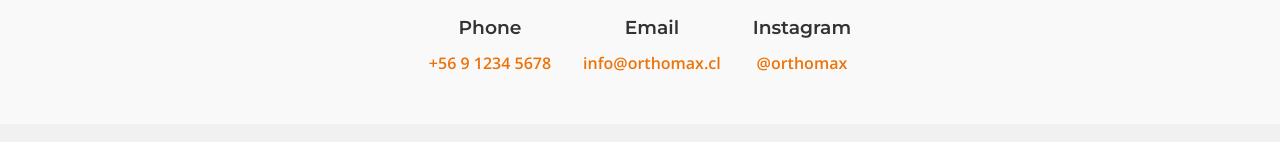
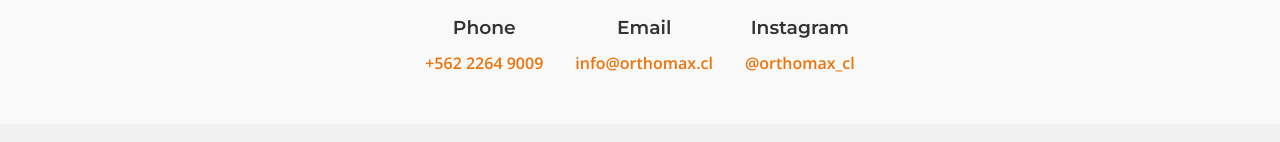
Before and after one commit to LucasFireBrain/Orthomax-Website, a plain HTML site: page index.html in a window 1280 px wide. Shown: the part 1515-1657 px from the top of the page. Drawn offline with nearby package versions, Linux system fonts and the light colour scheme.

Commit message:
Update index.html
updated contact information

```diff
--- a/index.html
+++ b/index.html
@@ -111,7 +111,7 @@
     <div class="contact-grid">
       <div>
         <h3 data-i18n="phoneLabel">Phone</h3>
-        <a href="tel:+56912345678">+56 9 1234 5678</a>
+        <a href="tel:+56222649009">+562 2264 9009</a>
       </div>
       <div>
         <h3 data-i18n="emailLabel">Email</h3>
@@ -119,7 +119,7 @@
       </div>
       <div>
         <h3 data-i18n="instagramLabel">Instagram</h3>
-        <a href="https://instagram.com/orthomax" target="_blank">@orthomax</a>
+        <a href="https://instagram.com/orthomax_cl" target="_blank">@orthomax_cl</a>
       </div>
     </div>
   </section>
```
